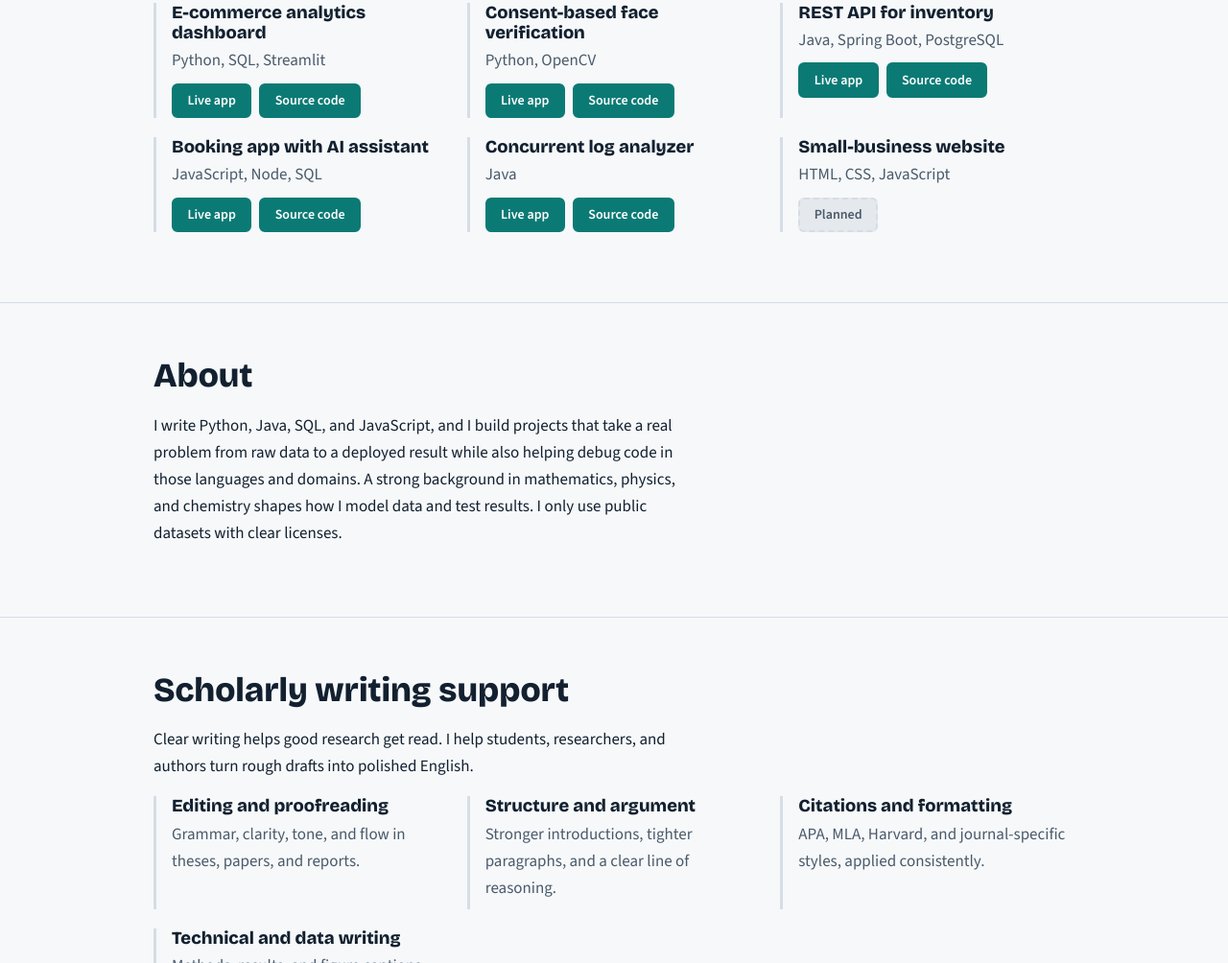
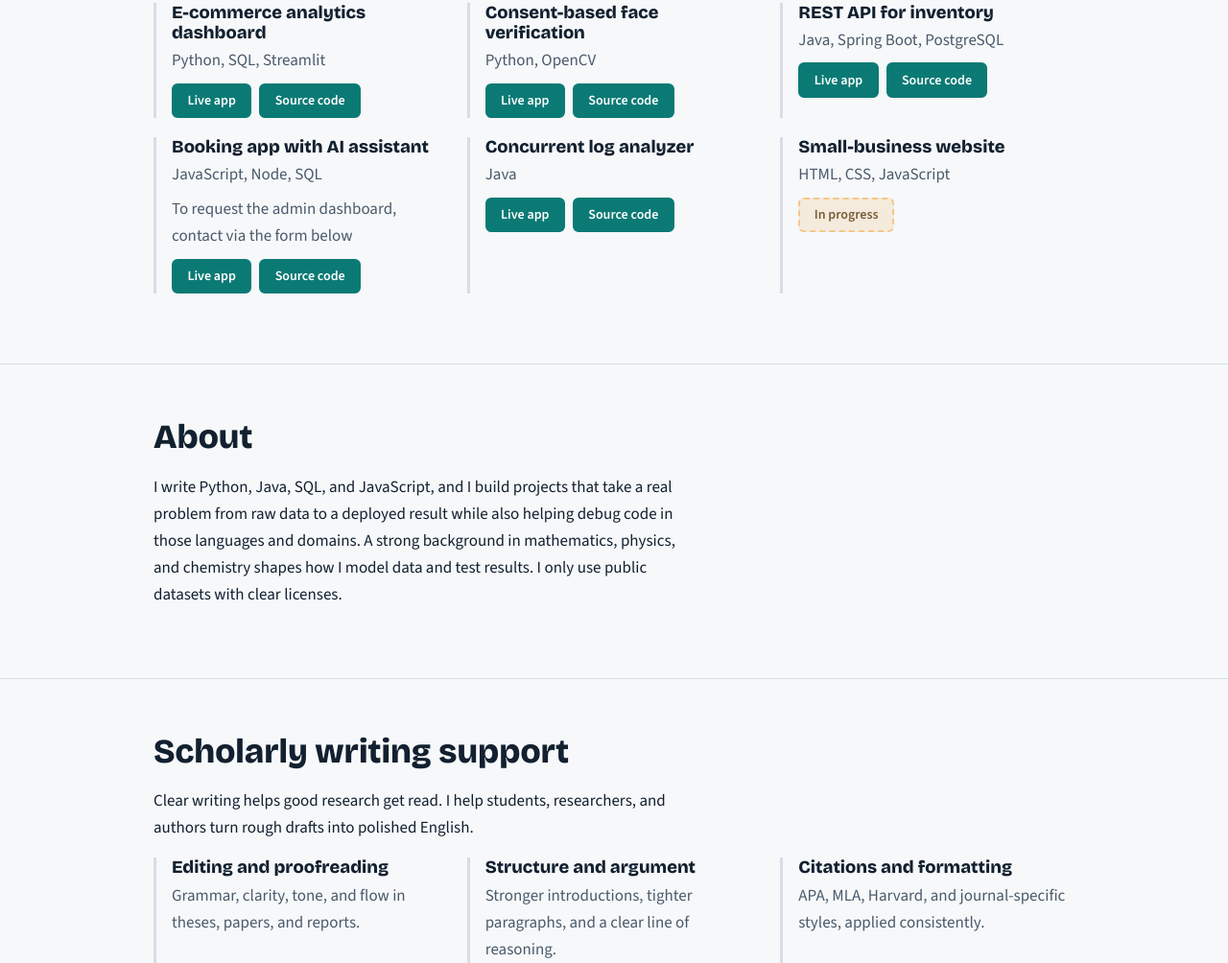
Before and after one commit to AAchar-0/AAchar-0.github.io, a plain HTML site: page index.html in a window 1280 px wide. Shown: the part 979-1983 px from the top of the page at 96% size. Drawn offline with nearby package versions, Linux system fonts and the light colour scheme; no server answers.

Commit message:
Update business website cards

```diff
--- a/css/style.css
+++ b/css/style.css
@@ -51,7 +51,8 @@ h1 { font-size: clamp(2.2rem, 6vw, 3.6rem); font-weight: 800; margin: 0 0 1rem;
 h2 { font-size: clamp(1.6rem, 4vw, 2.2rem); margin: 0 0 1rem; }
 a { color: var(--accent); }
 img { max-width: 100%; height: auto; }  /* images never overflow on small screens */
-p { max-width: 65ch; }                  /* readable line length */
+p { max-width: 65ch; }
+.note{ max-width: 50ch; }                 /* readable line length */
 
 /* Visible keyboard focus: an accessibility requirement */
 :focus-visible { outline: 3px solid var(--focus); outline-offset: 3px; }
--- a/index.html
+++ b/index.html
@@ -128,6 +128,7 @@
            <a class="chip chip-live" href="https://github.com/AAchar-0/inventory-api" rel="noopener">Source code</a>
           </div></li>
         <li><h3>Booking app with AI assistant</h3><p>JavaScript, Node, SQL</p>
+          <p class="note">To request the admin dashboard, contact via the form below</p>
           <div class="chips">
             <a class="chip chip-live" href="https://aachar-0.github.io/booking-assistant/" rel="noopener">Live app</a>
             <a class="chip chip-live" href="https://github.com/AAchar-0/booking-assistant" rel="noopener">Source code</a>
@@ -138,7 +139,7 @@
              <a class="chip chip-live" href="https://github.com/AAchar-0/log-analyzer" rel="noopener">Source code</a>
           </div></li>
         <li><h3>Small-business website</h3><p>HTML, CSS, JavaScript</p>
-          <div class="chips"><span class="chip chip-planned">Planned</span></div></li>
+          <div class="chips"><span class="chip chip-progress">In progress</span></div></li>
       </ul>
     </section>
 
```
